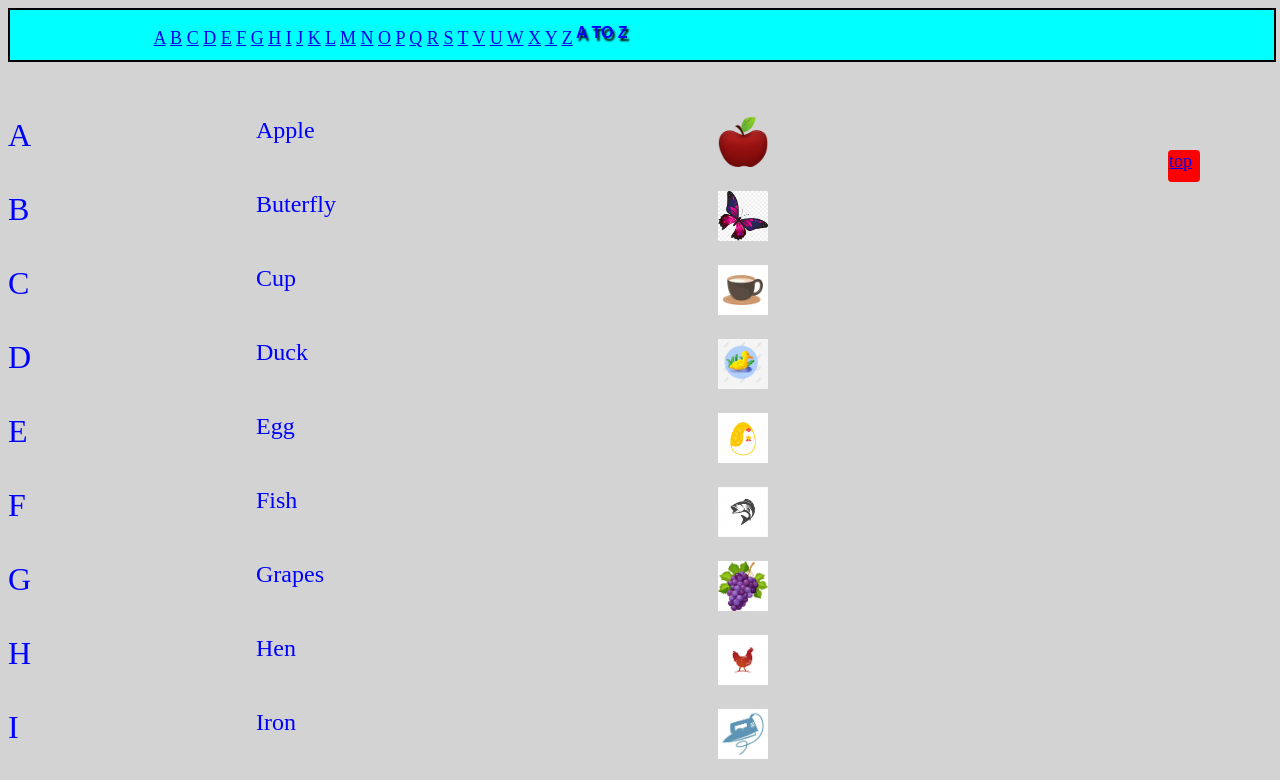
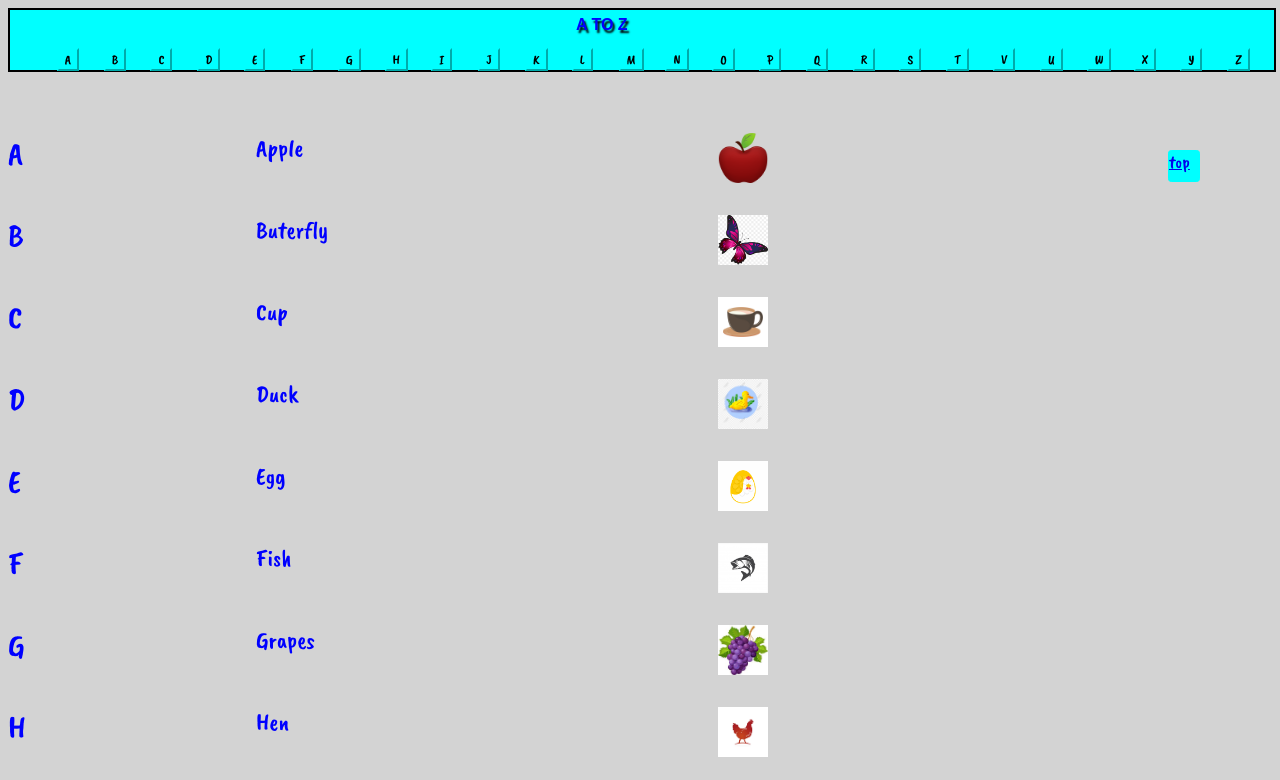
Before and after one commit to REHMAN251211/abcbook, a plain HTML site: page index.html in a window 1280 px wide. Shown: the top 780 px of the page. Drawn offline with nearby package versions, Linux system fonts and the light colour scheme.

Commit message:
new change

```diff
--- a/index.html
+++ b/index.html
@@ -1,42 +1,45 @@
 <!DOCTYPE html>
 <html lang="en">
 <head>
+    <link rel="preconnect" href="https://fonts.googleapis.com">
+    <link rel="preconnect" href="https://fonts.gstatic.com" crossorigin>
+    <link href="https://fonts.googleapis.com/css2?family=Caveat+Brush&display=swap" rel="stylesheet">
     <meta charset="UTF-8">
     <meta name="viewport" content="width=device-width, initial-scale=1.0">
     <title>ABC BOOK</title>
     <link rel="stylesheet" href="style.css" type="text/css">
 </head>
-<body>
+<body >
     <nav>
         <strong id="az">A TO Z</strong>
         <br>
         <div class="alphabet">
-        <a href="#a">A</a>
-        <a href="#b">B</a>
-        <a href="#c">C</a>
-        <a href="#d">D</a>
-        <a href="#e">E</a>
-        <a href="#f">F</a>
-        <a href="#g">G</a>
-        <a href="#h">H</a>
-        <a href="#i">I</a>
-        <a href="#j">J</a>
-        <a href="#k">K</a>
-        <a href="#l">L</a>
-        <a href="#m">M</a>
-        <a href="#n">N</a>
-        <a href="#o">O</a>
-        <a href="#p">P</a>
-        <a href="#q">Q</a>
-        <a href="#r">R</a>
-        <a href="#s">S</a>
-        <a href="#t">T</a>
-        <a href="#v">V</a>
-        <a href="#u">U</a>
-        <a href="#w">W</a>
-        <a href="#x">X</a>
-        <a href="#y">Y</a>
-        <a href="#z">Z</a>
+        <a href="#a"> <button>A</button></a>
+        <a href="#b"> <button>B</button></a>
+        <a href="#c"> <button>C</button></a>
+        <a href="#d"> <button>D</button></a>
+        <a href="#e"> <button>E</button></a>
+        <a href="#f"> <button>F</button></a>
+        <a href="#g"> <button>G</button></a>
+        <a href="#h"> <button>H</button></a>
+        <a href="#i"> <button>I</button></a>
+        <a href="#j"> <button>J</button></a>
+        <a href="#k"> <button>K</button></a>
+        <a href="#l"> <button>L</button></a>
+        <a href="#m"> <button>M</button></a>
+        <a href="#n"> <button>N</button></a>
+        <a href="#o"> <button>O</button></a>
+        <a href="#p"> <button>P</button></a>
+        <a href="#q"> <button>Q</button></a>
+        <a href="#r"> <button>R</button></a>
+        <a href="#s"> <button>S</button></a>
+        <a href="#t"> <button>T</button></a>
+        <a href="#v"> <button>V</button></a>
+        <a href="#u"> <button>U</button></a>
+        <a href="#w"> <button>W</button></a>
+        <a href="#x"> <button>X</button></a>
+        <a href="#y"> <button>Y</button></a>
+        <a href="#z"> <button>Z</button></a>
         </div>
     </nav>
     <br>
--- a/style.css
+++ b/style.css
@@ -4,7 +4,7 @@ nav>strong{
     position: absolute;
     right: 45%;
     left: 45%;
-    top: 3%;
+    top: 2%;
     }
     body {
         background-color: lightgrey;
@@ -19,7 +19,7 @@ div{
     font-size: x-large;
     }
     nav{
-    height: 50px;
+    height: 60px;
     width: 100%;
     border: 2PX solid black;
     background-color: aqua;
@@ -28,20 +28,33 @@ div{
     position: absolute;
     right: 40%;
     }
+    button{
+        border-color: aqua;
+        background-color: aqua;
+        position: absolute;
+        top: 6%;
+    }
+    *{
+        font-family: "Caveat Brush", cursive;
+        font-weight: 700px;
+        font-style: normal;
+    }
     div.alphabet{
+        text-decoration-color: blue;
         font-size: large;
-        position: absolute;
-        right: 12%;
-        left: 12%;
+        display: flex;
+        justify-content:space-evenly;
+        align-content: center;
+        align-self: center;
     }
     div.top{
         height: 30px;
         width: 30px;
-        border: 1px solid red;
+        border: 1px solid aqua;
         border-radius: 10%;
         position: fixed;
         right: 80px;
         top: 150px;
         font-size: large;
-        background-color:red ;
+        background-color:aqua ;
     }
```
